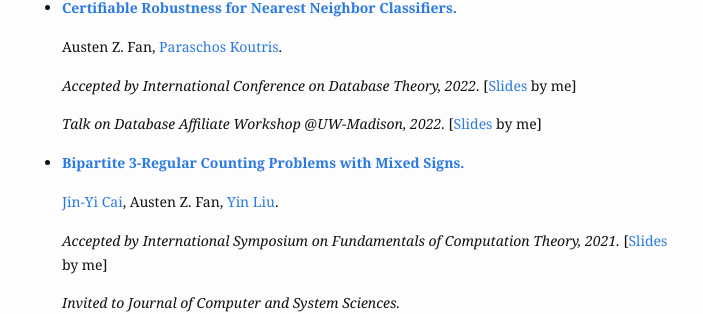
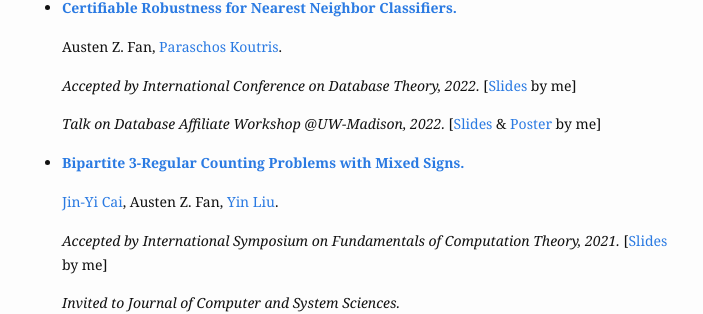
Before and after one commit to Austen-Z-Fan/Austen-Z-Fan.github.io, a Jekyll site: the page built from research.md, in a window 1280 px wide. Shown: the part 507-821 px from the top of the page, without its empty margins (288-991 px from the left). Built offline with Jekyll 4.4.1, drawn with Linux system fonts in a browser that asks for light colours.

Commit message:
Update research.md

```diff
--- a/research.md
+++ b/research.md
@@ -24,7 +24,7 @@ slug: /research
 
   *Accepted by International Conference on Database Theory, 2022.* [[Slides](assets/slides/ICDT_2022_Presentation.pdf) by me]
 
-  *Talk on Database Affiliate Workshop @UW-Madison, 2022.*  [[Slides](assets/slides/ICDT_2022_Presentation.pdf) by me]
+  *Talk on Database Affiliate Workshop @UW-Madison, 2022.*  [[Slides](assets/slides/ICDT_2022_Presentation.pdf) & [Poster](assets/slides/Database_Affiliate_Workshop_Poster.pdf) by me]
 
 
 * [**Bipartite 3-Regular Counting Problems with Mixed Signs.**](https://www.sciencedirect.com/science/article/abs/pii/S0022000023000144)
```
